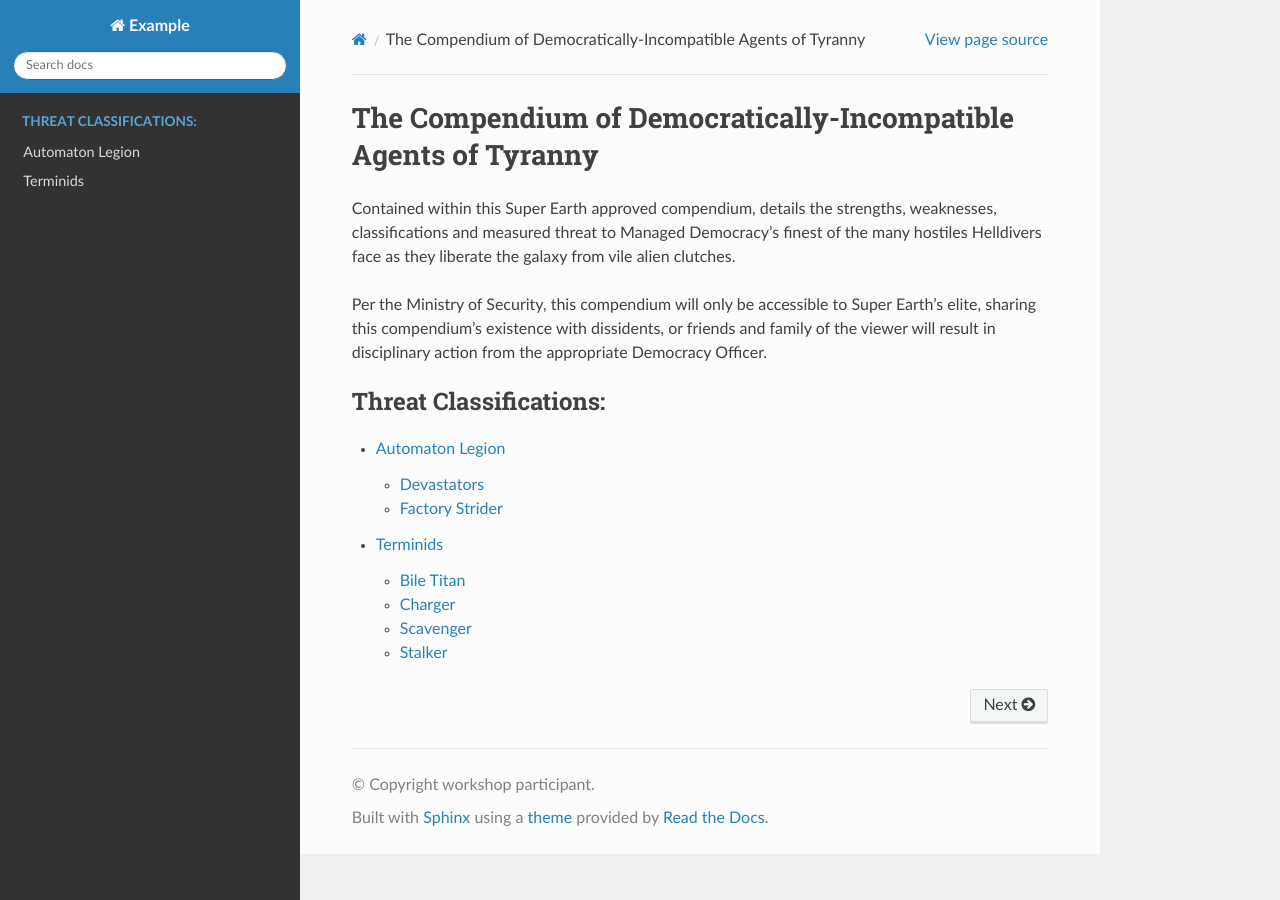
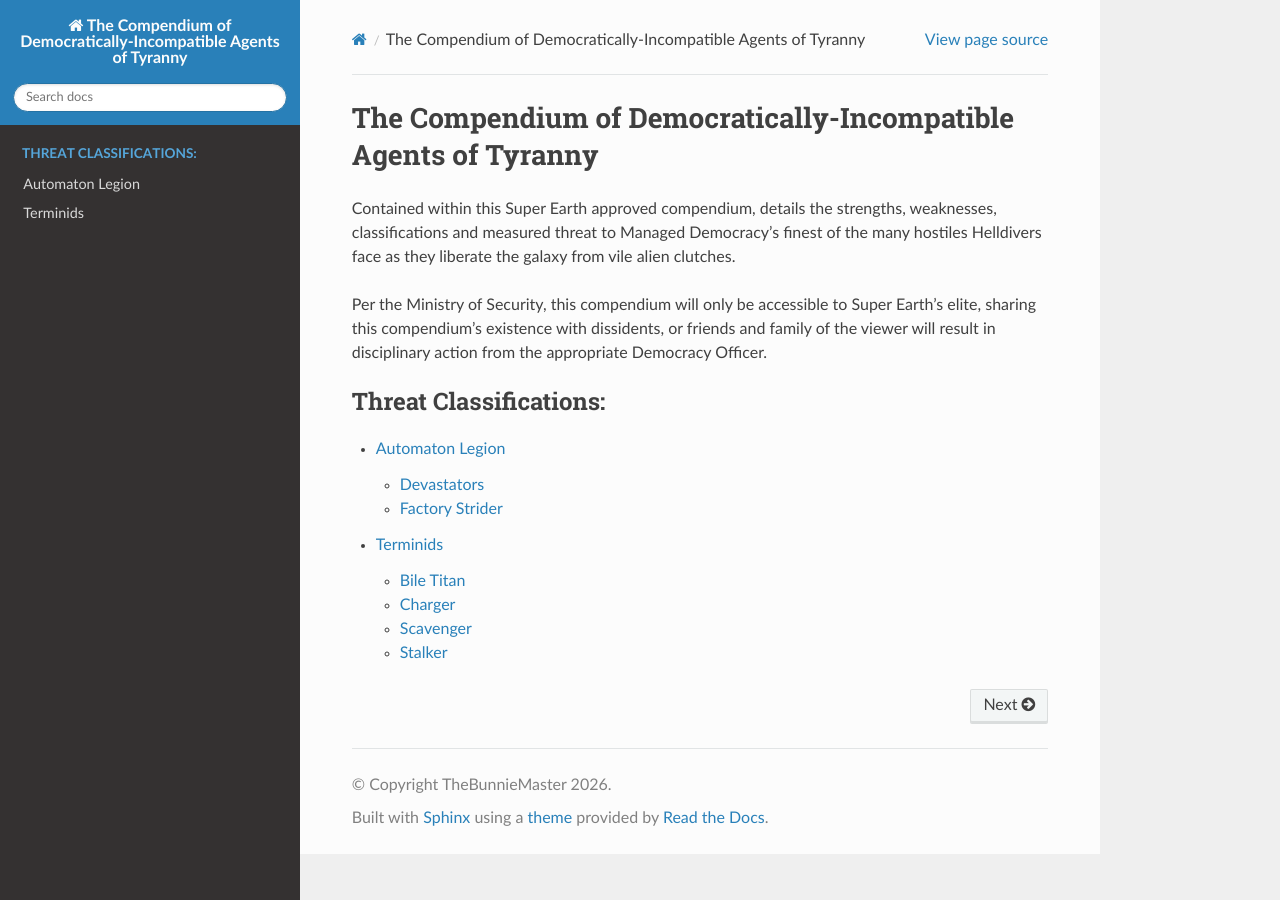
Before and after one commit to TheBunnieMaster/505-Compendium, a Sphinx documentation site: the page built from doc/index.rst, in a window 1280 px wide. Built offline with Sphinx 7.4.7 and the Read the Docs theme 3.1.0, drawn with Linux system fonts in a browser that asks for light colours.

Commit message:
added website detials

```diff
--- a/doc/conf.py
+++ b/doc/conf.py
@@ -6,9 +6,9 @@
 # -- Project information -----------------------------------------------------
 # https://www.sphinx-doc.org/en/master/usage/configuration.html#project-information
 
-project = 'Example'
-copyright = 'workshop participant'
-author = 'workshop participant'
+project = 'The Compendium of Democratically-Incompatible Agents of Tyranny'
+copyright = 'TheBunnieMaster 2026'
+author = 'PVT-7736 "Switch'
 release = '0.1'
 
 
```
